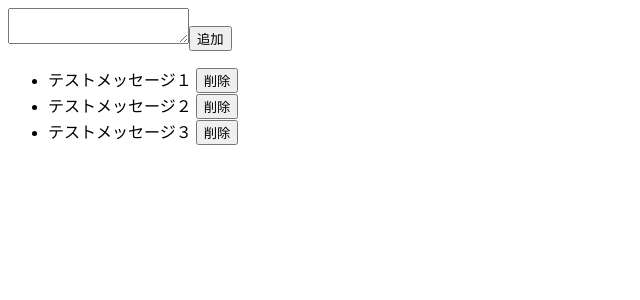
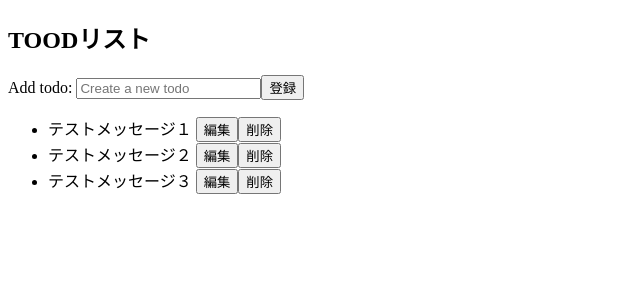
Before and after one commit to dbviewer-zigen/react-training-01, a React (Create React App) app: page / in a window 1280 px wide. Shown: the top 300 px of the page, without its empty margins (0-640 px from the left). Built offline with nearby package versions, Linux system fonts and the light colour scheme; data requests are answered from the project's data file.

Commit message:
CRUD処理追加

```diff
--- a/src/pages/TodoListPage.tsx
+++ b/src/pages/TodoListPage.tsx
@@ -1,38 +1,126 @@
-import React, { useRef } from "react";
+import React, { useRef, useState } from "react";
 import { useTodo } from "../hooks/useTodo";
+import { Todo } from "../types/Todo";
 
-// Todoリストを一覧で表示するサンプル
+// Todoリストを一覧表示、および登録、更新、削除するサンプル
+// 文字を入力する毎にステートを更新するため、再レンダリングする実装になっている。
+// 次のステップで、この実装をリファクタリングしていく
 export const TodoListPage = () => {
   // カスタムフックから必要な変数を取得
   // useTodoというカスタムフックを宣言
   // 第一引数はステート、第二引数以降はステートを更新するための各種関数
   const { todoList, add, update, remove } = useTodo();
 
-  // TextAreaの値を参照するためのuseRefを宣言する　<textarea>タグのref属性に設定
-  const inputElement = useRef<HTMLTextAreaElement>(null);
+  const [editMode, setEditMode] = useState(false);
 
-  // 追加ボタンを押下した時の関数を宣言
-  const handleAdd = () => {
-    if (inputElement.current?.value === "") {
-      return; // 値が空の場合は何もしない
-    }
-    add(inputElement.current!.value, "test_user"); // カスタムフックのadd関数を使って登録する
-    inputElement.current!.value = ""; //登録後は空白を設定する
+  const emptyTodo: Todo = {
+    id: "",
+    title: "",
+    completed: false,
+    userId: "",
   };
 
+  const [currentTodo, setCurrentTodo] = useState(emptyTodo);
+
+  // 登録用Submitボタン押下時の処理
+  function handleAddFormSubmit(e: any): void {
+    e.preventDefault(); // submitのデフォルト動作を止める(submitさせない)
+    add(currentTodo.title, "testUser001");
+    setCurrentTodo(emptyTodo); // 入力フィールドをクリアする
+  }
+  // 更新用Submitボタン押下時の処理
+  function handleEditFormSubmit(e: any): void {
+    e.preventDefault(); // submitのデフォルト動作を止める(submitさせない)
+    update(currentTodo.id, currentTodo.title);
+    setCurrentTodo(emptyTodo);
+    setEditMode(false); // 入力フィールドをクリアする
+  }
+
+  // Todoアイテム毎にある編集ボタン押下時の処理
+  function handleEditClick(todo: Todo): void {
+    setEditMode(true); // 編集モードにする
+    setCurrentTodo(todo); //  現在（選択中）のTodoを設定する
+  }
+
+  // Todoアイテム毎にある削除ボタン押下時の処理
+  function handleDeleteClick(todo: Todo): void {
+    remove(todo.id); // Todoアイテムを削除する
+  }
+
+  // 通常モード(非編集）の入力フィールドの値が変更時の処理
+  function handleAddInputChange(e: any): void {
+    // const newItem: Todo = {
+    //   id: "",
+    //   title: e.target.value,
+    //   completed: false,
+    //   userId: "",
+    // };
+    // setCurrentTodo(newItem);
+    // 上記の書き方もできるが、emptyTodoをスプレット展開して、タイトルだけ上書きする方がシンプル
+    setCurrentTodo({ ...emptyTodo, title: e.target.value });
+  }
+
+  // 編集モードの入力フィールドの値が変更時の処理
+  function handleEditInputChange(e: any): void {
+    setCurrentTodo({ ...currentTodo, title: e.target.value }); // タイトルだけ更新する
+  }
+
   console.log("render todo list");
+
+  if (!editMode) {
+    // 編集モードでない場合の表示
     return (
       <div>
-      <textarea ref={inputElement} />
-      <button onClick={handleAdd}>追加</button>
+        <form onSubmit={handleAddFormSubmit}>
+          <h2>TOODリスト</h2>
+          <label htmlFor="todo">Add todo: </label>
+          <input
+            name="todo"
+            type="text"
+            placeholder="Create a new todo"
+            value={currentTodo.title}
+            onChange={handleAddInputChange}
+          />
+          <button type="submit">登録</button>
+        </form>
         <ul>
           {todoList.map((todo, index) => (
             <li key={todo.id}>
               {todo.title} {todo.completed ? "(完了)" : ""}
-            <button onClick={() => remove(todo.id)}>削除</button>
+              <button onClick={() => handleEditClick(todo)}>編集</button>
+              <button onClick={() => handleDeleteClick(todo)}>削除</button>
             </li>
           ))}
         </ul>
       </div>
     );
+  } else {
+    // 編集モード場合の表示
+    return (
+      <div>
+        <form onSubmit={handleEditFormSubmit}>
+          <h2>TOODリスト(編集モード)</h2>
+          <label htmlFor="editTodo">Edit todo: </label>
+          <input
+            name="editTodo"
+            type="text"
+            placeholder="Edit todo"
+            value={currentTodo.title}
+            onChange={handleEditInputChange}
+          />
+          <button type="submit">更新</button>
+          <button onClick={() => setEditMode(false)}>キャンセル</button>
+        </form>
+        <ul>
+          {todoList.map((todo, index) => (
+            <li key={todo.id}>
+              {todo.title} {todo.completed ? "(完了)" : ""}
+              <button onClick={() => handleEditClick(todo)}>編集</button>
+              <button onClick={() => handleDeleteClick(todo)}>削除</button>
+            </li>
+          ))}
+        </ul>
+      </div>
+    );
+  }
 };
```
Lines whose indentation alone changed are shown as unchanged.
